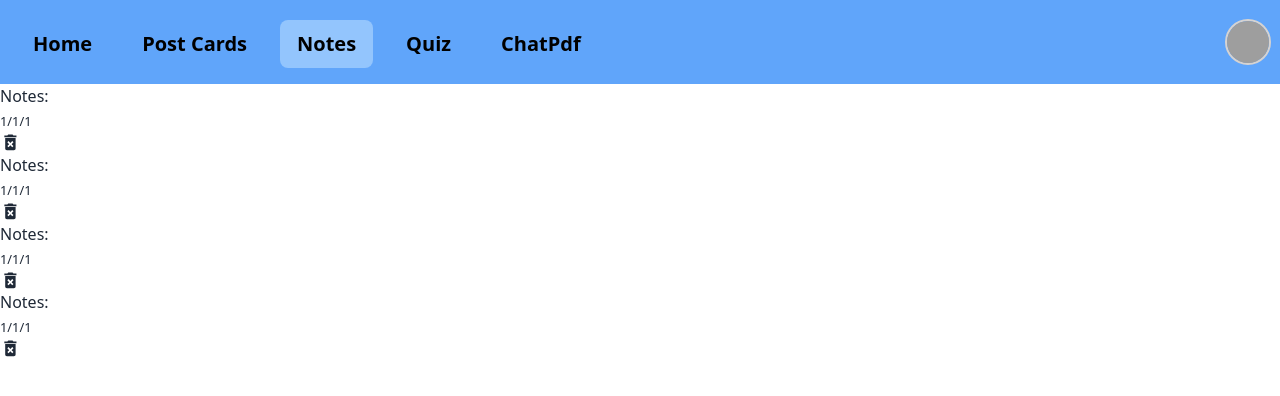
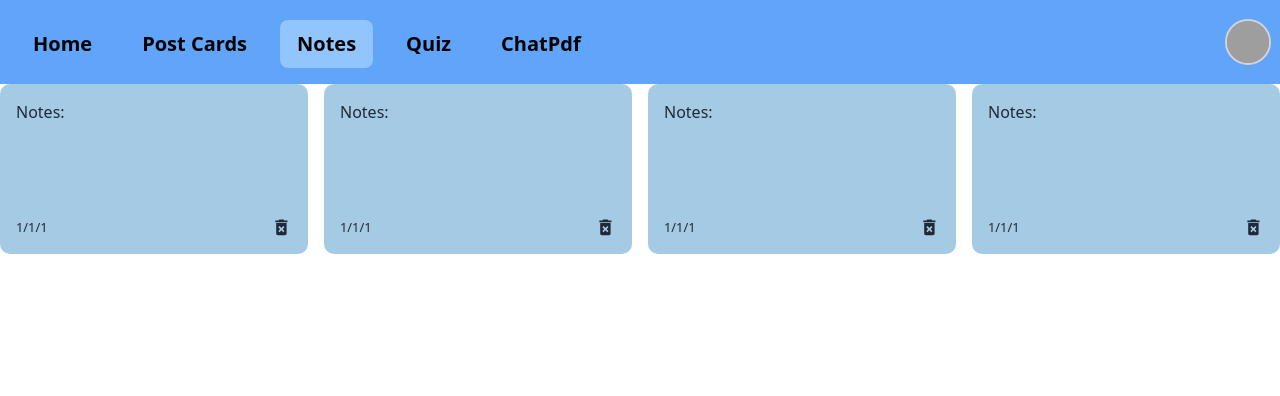
Before and after one commit to jeslinpjames/StudySphere, a React (Vite) app in the folder frontend/: page /noteslist in a window 1280 px wide. Shown: the top 396 px of the page. Built offline with nearby package versions, Linux system fonts and the light colour scheme; grey boxes are pictures that could not be loaded.

Commit message:
added components

```diff
--- a/frontend/src/index.css
+++ b/frontend/src/index.css
@@ -1,3 +1,29 @@
 @tailwind base;
 @tailwind components;
 @tailwind utilities;
+
+.note {
+	background-color: #a5cae3;
+	border-radius: 10px;
+	padding: 1rem;
+	min-height: 170px;
+	display: flex;
+	flex-direction: column;
+	justify-content: space-between;
+	white-space: pre-wrap;
+}
+
+.note-footer {
+	display: flex;
+	align-items: center;
+	justify-content: space-between;
+}
+
+.notes-list {
+	display: grid;
+	grid-gap: 1rem;
+	grid-template-columns: repeat(
+		auto-fill,
+		minmax(250px, 1fr)
+	);
+}
```
